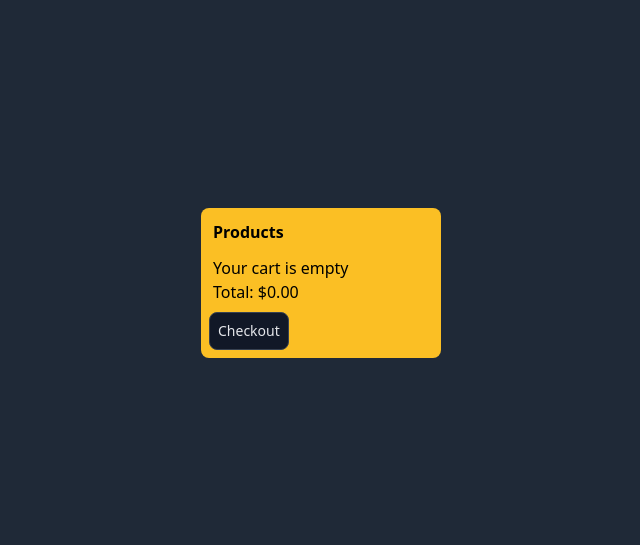
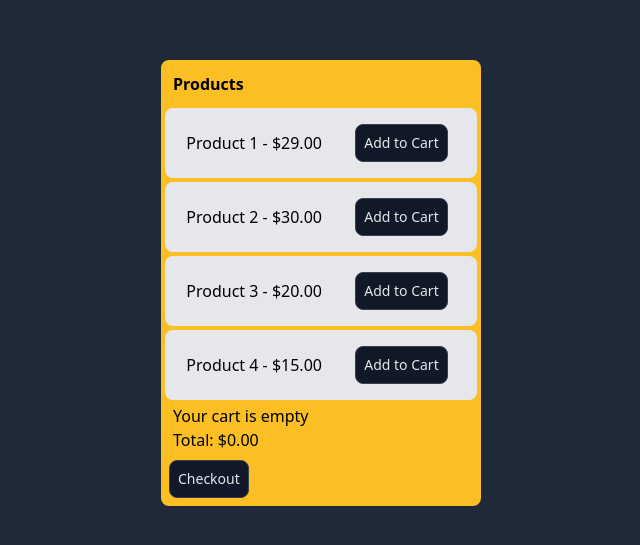
Before and after one commit to Suffynux/JavaScript-practice, a plain HTML site: page Projects/E-commerce project/index.html in a window 1280 px wide. Shown: the part 117-662 px from the top of the page, without its empty margins (319-959 px from the left). Drawn offline with nearby package versions, Linux system fonts and the light colour scheme.

Commit message:
Index.js

```diff
--- a/Projects/E-commerce project/E.js
+++ b/Projects/E-commerce project/E.js
@@ -0,0 +1,42 @@
+document.addEventListener("DOMContentLoaded" , () => {
+    // products array
+    const products = [
+        {id : 1, name : "Product 1", Price : 29},
+        {id : 2, name : "Product 2", Price : 30},
+        {id : 3, name : "Product 3", Price : 20},
+        {id : 4, name : "Product 4", Price : 15},
+    ]
+    // Making an empty array so whenever add the product to card we will push the product into this card
+    const card = []
+
+    let productList = document.getElementById("productlist");
+    let emptyCartMess = document.getElementById("empty-cart");
+    let totalPriceDisp = document.getElementById("total-price");
+    let cartTotal = document.getElementById("cart-total");
+    const checkoutBtn = document.getElementById("checkout-btn");
+
+// In this way we can add the foreach loop to our array to display it to the Screen document
+    products.forEach(product => {
+        const productDiv = document.createElement('div');
+        productDiv.classList.add(
+            'bg-gray-200',
+            'flex',
+            'justify-evenly',
+            'align-items',
+            'rounded-lg',
+            'm-1',
+            'p-2',
+            'items-center',
+            'gap-3'
+        )
+        // This way we can add the Inner Html to the div we created for products
+        productDiv.innerHTML =
+        `<span>${product.name} - $${product.Price.toFixed(2)}</span>
+        <button class="bg-gray-900 border border-gray-700 text-gray-200 text-sm rounded-lg p-2 sm:m-2 m-2 focus:ring-2 focus:ring-blue-500 focus:outline-none hover:bg-blue-600 hover:text-white" id="checkout-btn" data-id= "${product.id}">Add to Cart</button>`;
+
+        productList.appendChild(productDiv);
+
+
+    })
+
+} );
--- a/Projects/E-commerce project/index.html
+++ b/Projects/E-commerce project/index.html
@@ -7,7 +7,7 @@
     <link href="https://cdn.jsdelivr.net/npm/tailwindcss@2.2.19/dist/tailwind.min.css" rel="stylesheet">
 </head>
 <body class="bg-gray-800 flex align-center justify-center items-center min-h-screen">
-    <div class="h-auto w-60 bg-yellow-400 text-white rounded-lg" id="main_container ">
+    <div class="h-auto w-80 bg-yellow-400 text-white rounded-lg" id="main_container ">
         <div class="card text-black">
             <h1 class="text-black font-bold m-3 ">Products</h1>
             <!-- Products -->
```
